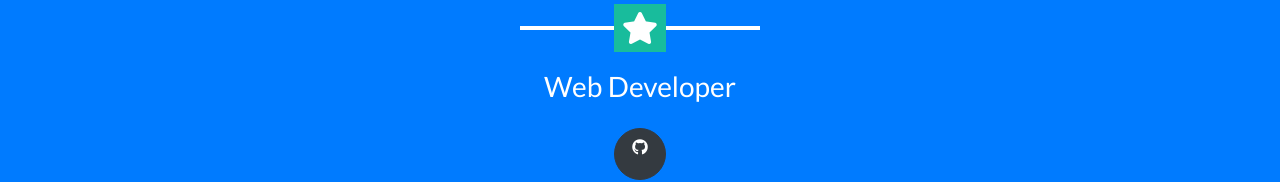
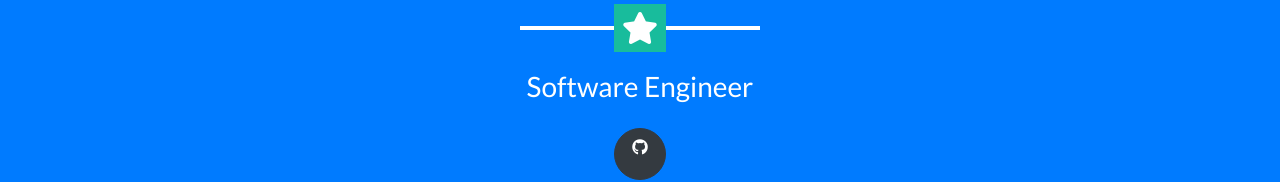
Before and after one commit to mrwhiterk/mrwhiterk.github.io, a website with bundled scripts: page index.html in a window 1280 px wide. Shown: the part 478-660 px from the top of the page. Built offline with nearby package versions, Linux system fonts and the light colour scheme.

Commit message:
Update index.html

```diff
--- a/index.html
+++ b/index.html
@@ -105,7 +105,7 @@
         <h1 class="text-uppercase mb-0">Ryan White</h1>
         <hr class="star-light" />
         <h2 class="font-weight-light mb-0">
-          Web Developer
+          Software Engineer
         </h2>
         <br />
         <a
```
